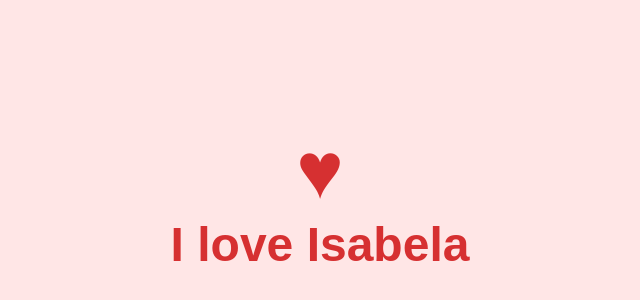
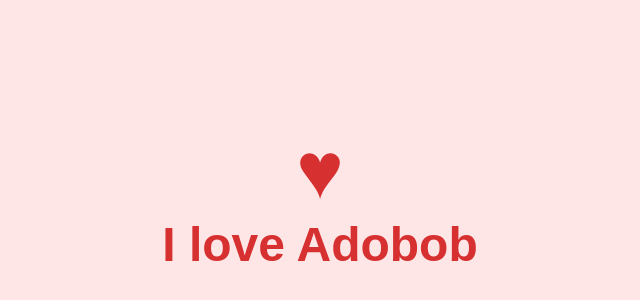
Before and after one commit to bigtrombone579-web/bigtrombone579-web.github.io, a plain HTML site: page index.html in a window 1280 px wide. Shown: the part 202-502 px from the top of the page, without its empty margins (320-960 px from the left). Drawn offline with Linux system fonts and the light colour scheme.

Commit message:
ndex.html

```diff
--- a/index.html
+++ b/index.html
@@ -3,7 +3,7 @@
 <head>
     <meta charset="UTF-8">
     <meta name="viewport" content="width=device-width, initial-scale=1.0">
-    <title>For Isabela</title>
+    <title>Para sa pinoy</title>
     <style>
         body {
             display: flex;
@@ -29,7 +29,7 @@
 <body>
     <div class="message">
         <div class="heart">&hearts;</div>
-        I love Isabela
+        I love Adobob
     </div>
 </body>
 </html>
```
